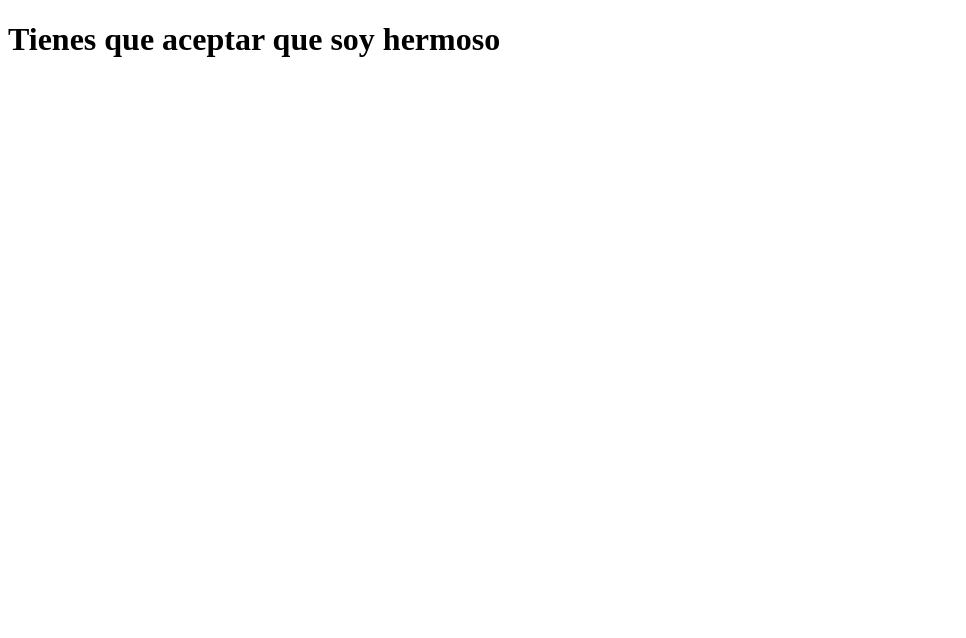
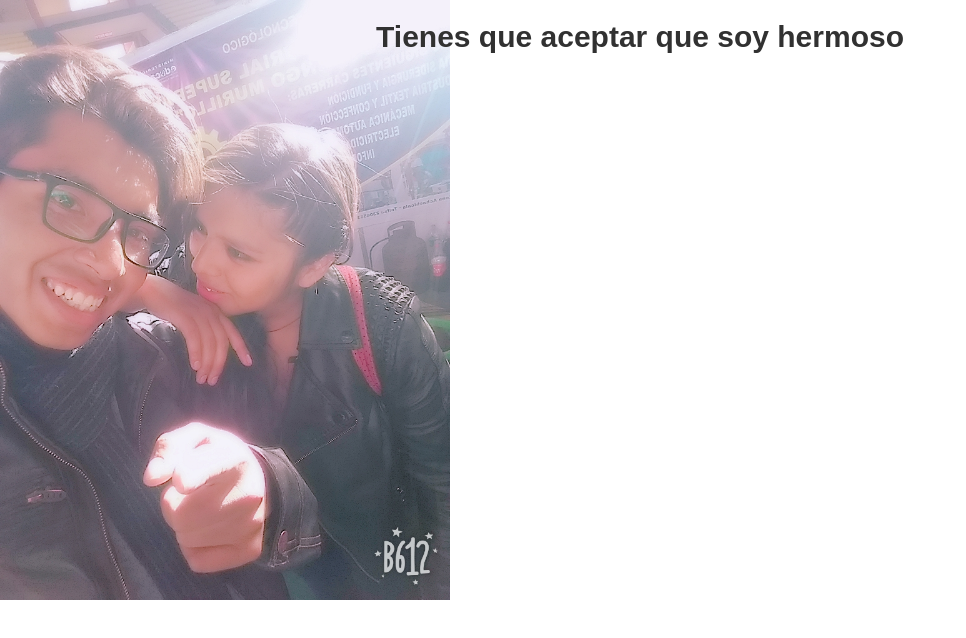
Before and after one commit to AruquipaJorge/my, a plain HTML site: page second.html in a window 1280 px wide. Shown: the whole page, without its empty margins (0-966 px from the left). Drawn offline with Linux system fonts and the light colour scheme; the site is published under a folder, as on GitHub Pages, so addresses that start at the root find nothing.

Commit message:
Update second.html

```diff
--- a/second.html
+++ b/second.html
@@ -4,7 +4,7 @@
     <meta charset="UTF-8">
     <meta name="viewport" content="width=device-width, initial-scale=1.0">
     <title>Puchunga</title>
-    <link rel="stylesheet" href="/style/second.css">
+    <link rel="stylesheet" href="style/second.css">
 </head>
 <body>
     <h1>
```
